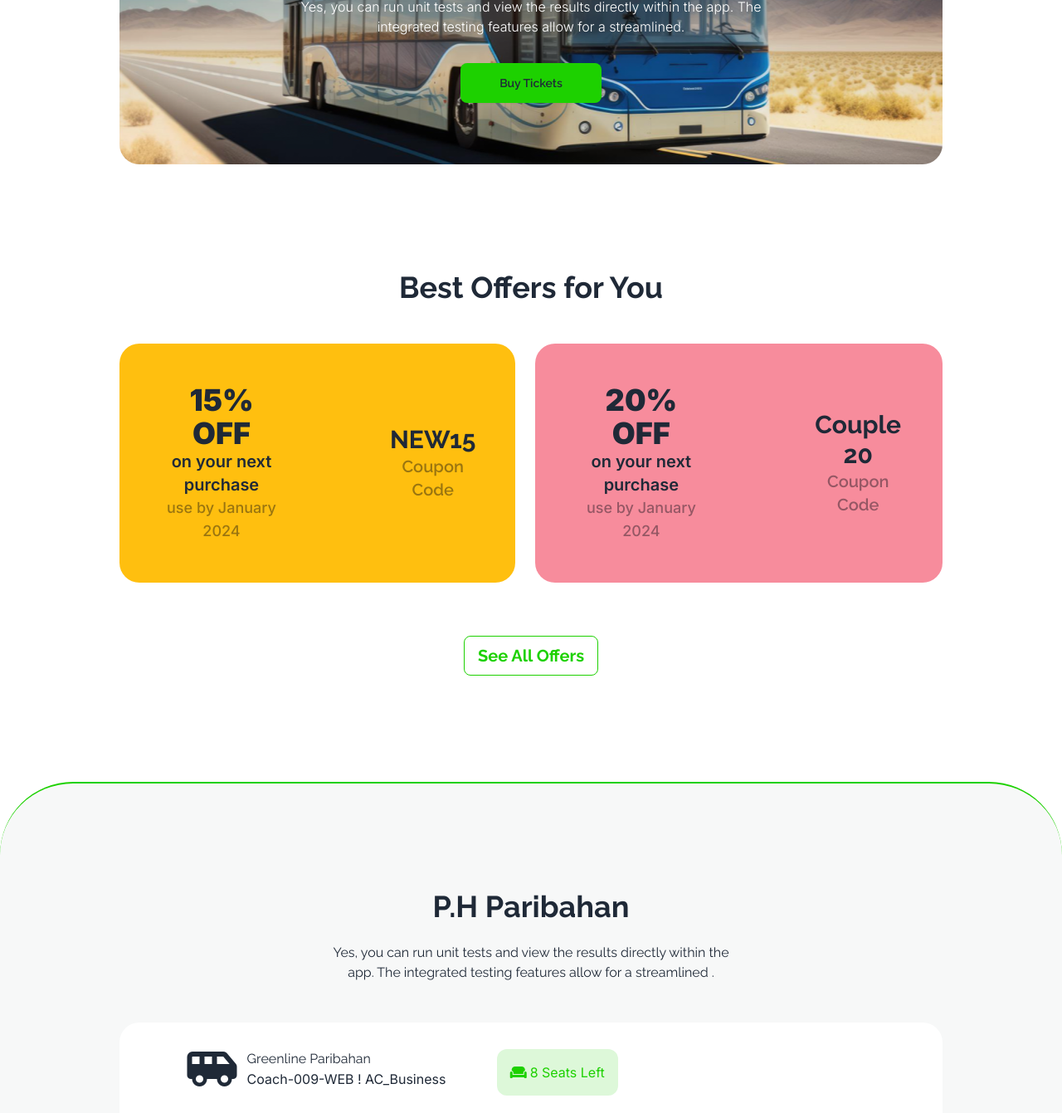
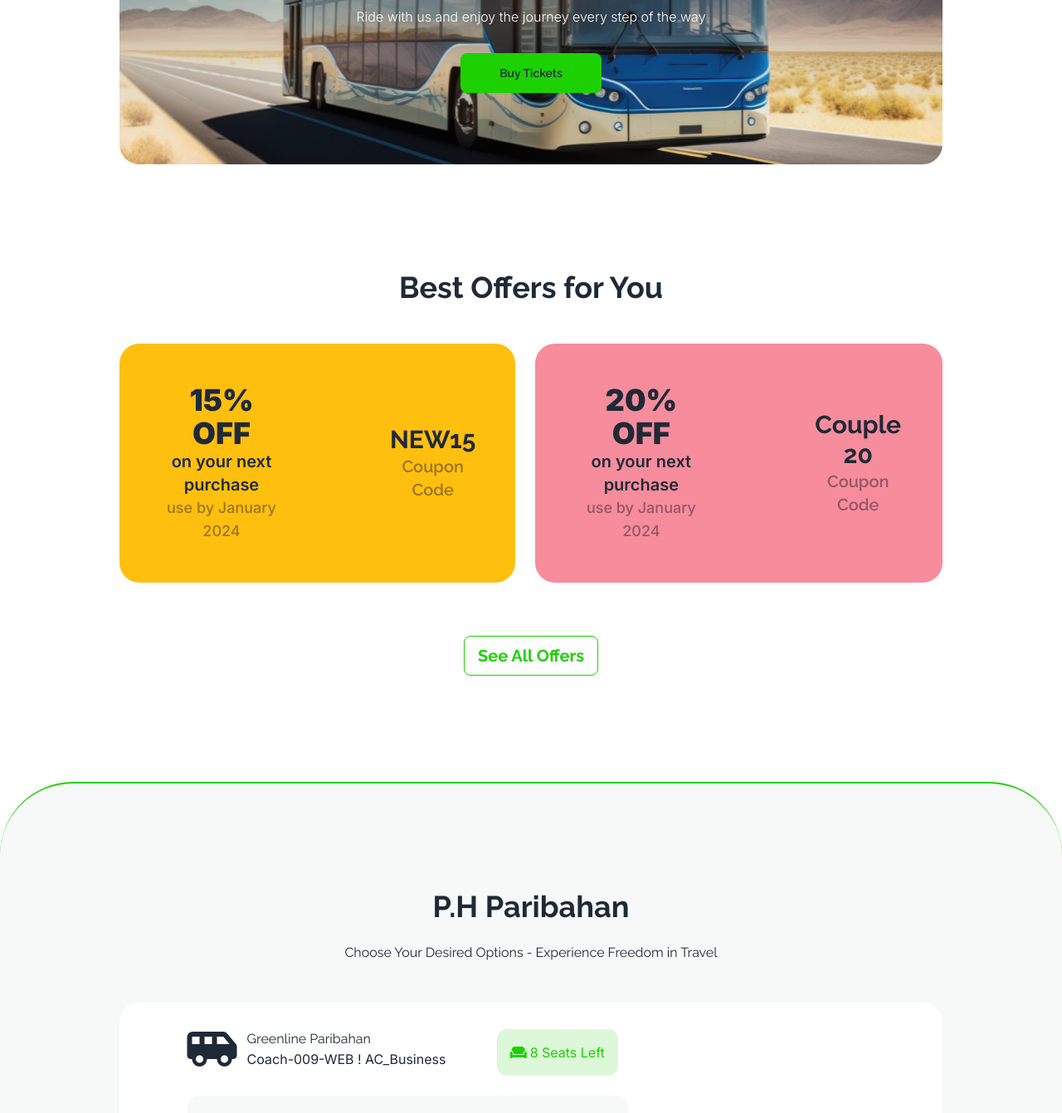
Before and after one commit to GaziFayaz/B9A5-Smart-Ticketing, a plain HTML site: page index.html in a window 1280 px wide. Shown: the part 452-1793 px from the top of the page at 83% size. Drawn offline with nearby package versions, Linux system fonts and the light colour scheme.

Commit message:
remove dummy text

```diff
--- a/index.html
+++ b/index.html
@@ -100,8 +100,7 @@
 				<span class="text-primary">P Paribahan</span>
 			</h1>
 			<p class="banner-desc text-white text-center font-inter font-light mb-8">
-				Yes, you can run unit tests and view the results directly within the
-				app. The integrated testing features allow for a streamlined.
+				Ride with us and enjoy the journey every step of the way
 			</p>
 			<a href="#ticket-info"
 				><button class="btn bg-primary border-none w-[170px] p-0">
@@ -160,8 +159,7 @@
 				P.H Paribahan
 			</h2>
 			<p class="interface-desc text-center md:w-[50%] mb-12">
-				Yes, you can run unit tests and view the results directly within the
-				app. The integrated testing features allow for a streamlined .
+				Choose Your Desired Options - Experience Freedom in Travel
 			</p>
 			<div
 				class="bus-info bg-white w-full flex items-center justify-center rounded-3xl mb-7"
```
